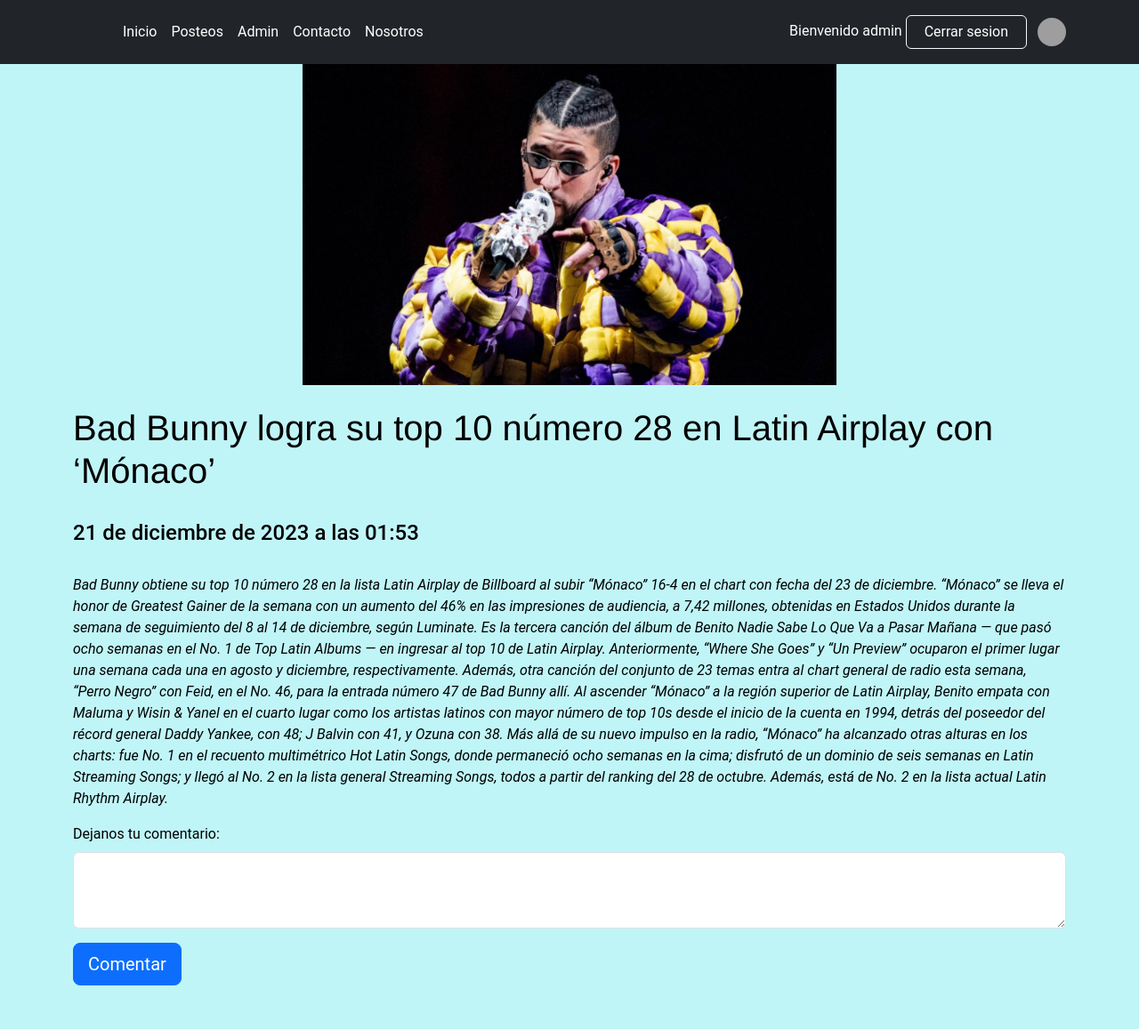
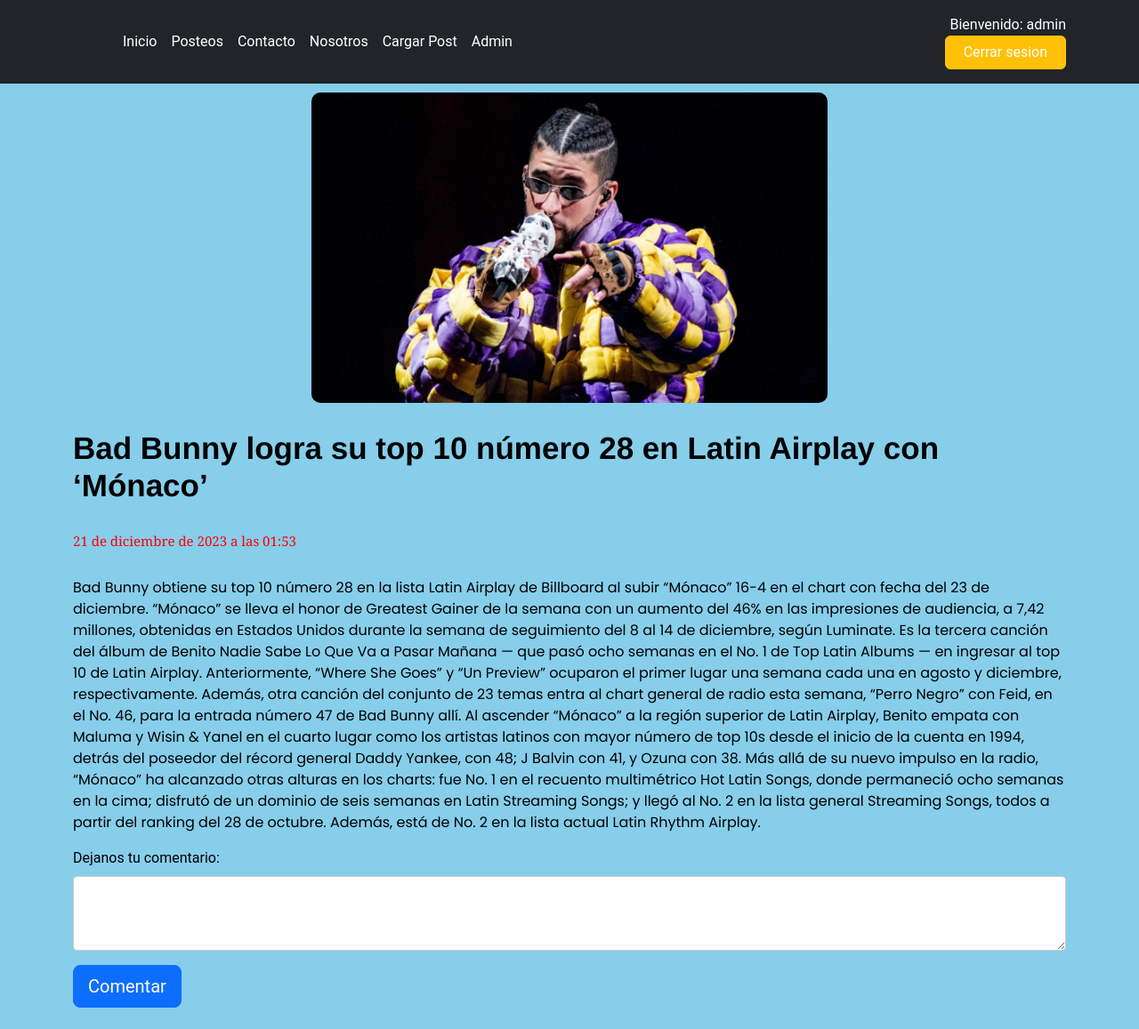
Before and after one commit to Rick1433/proyectoBlog-G4, a Django app: page /posts/post_detail/2 in a window 1280 px wide. Shown: the whole page at 89% size. Before the commit the page ends 1108 px from the top, so only its background shows below. Run offline with Django 4.2, Linux system fonts and the light colour scheme; a user stored in the database is signed in; data comes from the database, SQL or seed files in the repository; both versions use the stored data as it was after the commit; data that the repository does not hold is empty; grey boxes are pictures that could not be loaded.

Commit message:
actualizado-22-12

```diff
--- a/blog/apps/posts/urls.py
+++ b/blog/apps/posts/urls.py
@@ -19,4 +19,6 @@
         views.Modificar_Comentario.as_view(),
         name="modificar_comentario",
     ),
+
+    path("cargar/", views.Cargar_Post.as_view(), name="cargar_post"),
 ]
--- a/blog/apps/posts/views.py
+++ b/blog/apps/posts/views.py
@@ -4,9 +4,9 @@
 from .models import Post, Categoria, Comentario
 
 
-from django.views.generic import DeleteView, UpdateView
+from django.views.generic import DeleteView, UpdateView, CreateView
 
-from .forms import Formulario_Modificacion
+from .forms import Formulario_Modificacion, Form_Post
 
 
 def home_post(request):
@@ -74,3 +74,15 @@
     form_class = Formulario_Modificacion
     template_name = "comentarios/modificar.html"
     success_url = reverse_lazy("posts:post_realizado")
+
+
+class Cargar_Post(CreateView):
+    model = Post
+    template_name = "posts/cargar_post.html"
+    form_class = Form_Post
+    success_url = reverse_lazy("posts:post_realizado")
+
+    def form_valid(self, form):
+        post = form.save(commit=False)
+        post.usuario = self.request.user
+        return super(Cargar_Post, self).form_valid(form)
--- a/blog/static/css/main.css
+++ b/blog/static/css/main.css
@@ -1,7 +1,56 @@
+@import url('https://fonts.googleapis.com/css2?family=Merriweather&display=swap');
+@import url('https://fonts.googleapis.com/css2?family=Merriweather:wght@700&display=swap');
+@import url('https://fonts.googleapis.com/css2?family=Poppins&display=swap');
+
+
+.contenedor-encabezado{
+    display: flex;
+    justify-content: center;
+    margin-top: 5px;
+    padding: 35px;
+}
+
+.imagen-1{
+    margin-right: 10px;
+}
+
+.imagen-2{
+    margin-right: 10px;
+}
+
+.cont-tex-portada{
+    margin: 150px auto;
+    width: 70%;
+}
+
+#img-tex-portada{
+    max-width: 320px;
+    float: left;
+    border: 3px solid #ffffff;
+    border-radius: 10px;
+    margin-right: 25px;
+}
+
+#cuerpo-inicio{
+    color:#000000;
+    font-family: 'Merriweather', serif;
+    font-size: 15px;
+}
+
+#autor-text{
+    color:#000000;
+    font-weight: bold;
+    font-family: 'Merriweather', serif;
+    font-size: 15px;
+}
+
 body {
-    background-color: rgba(173, 242, 247, 0.76);
+    background-color:skyblue;
     color: rgb(0, 0, 0);
     font-family: "Roboto", 'Times New Roman', Times, serif;
+    display: grid;
+    min-height: 100vh;
+    grid-template-rows: auto 1fr auto;
 }
 
 #inicio{
@@ -11,28 +60,47 @@
 }
 
 .card_border{
-    border: 2px solid #000000; /* Grosor y color del borde */
-    border-radius: 10px; /* Radio de las esquinas del borde */
+    border: 2px;
+    border-radius: 10px;
 }
 
 .imagen-responsiva {
     margin: auto;
-    border: 2px solid #ffffff; /* Grosor y color del borde */
+    border: 2px solid #ffffff;
     border-radius: 10px;
 }
 
-#tp{
-    color: black;
-    font-family: 'Franklin Gothic Medium', 'Arial Narrow', Arial, sans-serif
+.contenedor-imagen-posteo {
+    display: flex;
+    flex-direction: column;
+    padding: 10px;
+    width: 600px;
+    margin-left: auto;
+    margin-right: auto;
 }
 
-#posteo{
-    font-style: italic;
+.imagen-posteo {
+    width: 100%;
+    align-self: center;
+    border-radius: 10px;
 }
 
 
+
+#titulo-post{
+    color: black;
+    font-weight: bold;
+    font-family: 'Franklin Gothic Medium', 'Arial Narrow', Arial, sans-serif;
+    font-size: 35px
+
+}
+
+#cuerpo-posteo{
+    font-family: 'Poppins', sans-serif;
+}
+
 img {
-    max-width: 600px;
+    margin-bottom: 20px;
 
 }
 
@@ -57,3 +125,111 @@
     color: slategrey;
     font-size: small;
 }
+
+.custom-highlight{
+    font-family: "roboto", 'Times New Roman', Times, serif;
+}
+
+.dropdown{
+    margin: 1%;
+}
+
+.container li{
+    display: inline-block;
+    text-align: center;
+}
+
+.container li a:hover{
+    background: #ef8354;
+}
+
+.pie-de-pagina {
+    font-weight: bold;
+    font-size: 19px;
+    display: flex;
+    justify-content: center;
+    align-items: center;
+    padding: 3em 0;
+    text-align: center;
+    background-color: #f0f0f0;
+    width: 100%;
+    box-sizing: border-box;
+}
+
+.card-text-post {
+    color: #000000;
+    font-family: 'Merriweather', serif;
+    font-size: 15px;
+    line-height: 1.5;
+    margin-top: 35px;
+    margin-bottom: 10px;
+}
+
+.card-text-date{
+    font-family: Cambria, Cochin, Georgia, Times, 'Times New Roman', serif;
+    font-size: 15px;
+    line-height: 1.5;
+    margin-top: 30px;
+    margin-bottom: 10px;
+}
+
+#post-date{
+    color: red;
+    font-family: Cambria, Cochin, Georgia, Times, 'Times New Roman', serif;
+    font-size: 15px;
+}
+
+.crear-posteo-title {
+    font-size: 25px;
+    color: #333;
+    margin-bottom: 20px;
+    text-align: center;
+    line-height: 1;
+}
+
+
+#submit-postear{
+    background-color: #ffae00;
+    color: white;
+    padding: 10px 20px;
+    font-size: 16px;
+    border: none;
+    border-radius: 5px;
+    cursor: pointer;
+}
+
+#submit-postear:hover {
+    background-color: #45a049;
+}
+
+.form-control {
+    width: 100%;
+    padding: 5px;
+    margin-bottom: 5px;
+    border: 1px solid #ccc;
+    border-radius: 4px;
+    box-sizing: border-box;
+}
+
+#grupo{
+    padding: 1em 0;
+    text-align: center;
+    color: rgb(0, 0, 0);
+    font-family: cursive;
+}
+.acerca_de{
+    color:#000000;
+    margin-bottom: 100px;
+    text-align: center;
+    font-family: 'Merriweather', serif;
+    font-size: 20px;
+}
+
+.acerca_de_contenedor {
+    width: 600px;
+    height: 300px;
+    margin: 90px auto 0;
+    padding: 10px;
+    background-color: #f0f0f0;
+    border-radius: 10px;
+}
--- a/blog/templates/navbar.html
+++ b/blog/templates/navbar.html
@@ -10,18 +10,20 @@
             <ul class="nav col-12 col-lg-auto me-lg-auto mb-2 justify-content-center mb-md-0">
                 <li><a href="{% url 'posts:home_posts' %}" class="nav-link px-2 text-white">Inicio</a></li>
                 <li><a href="{% url 'posts:post_realizado' %}" class="nav-link px-2 text-white">Posteos</a></li>
+                <li><a href="{% url "contactanos" %}" class="nav-link px-2 text-white">Contacto</a></li>
+                <li><a href="{% url "acerca_de" %}" class="nav-link px-2 text-white">Nosotros</a></li>
                 {% if user.is_authenticated and user.is_staff %}
+                <li><a href="{% url 'posts:cargar_post' %}" class="nav-link px-2 text-white">Cargar Post</a></li>
                 <li><a href="{% url 'admin:index' %}" class="nav-link px-2 text-white">Admin</a></li>
                 {% endif%}
-                <li><a href="{% url "contactanos" %}" class="nav-link px-2 text-white">Contacto</a></li>
-                <li><a href="{% url "acerca_de" %}" class="nav-link px-2 text-white">Nosotros</a></li>
             </ul>
             <div class="text-end">
                 {% if user.is_authenticated %}
-                Bienvenido {{ user.username }}
-                <button type="button" class="btn btn-outline-light me-2"><a href="{% url 'logout' %}"
-                        class="nav-link px-2 text-white">Cerrar sesion</a></button>
-                <img src="https://github.com/mdo.png" alt="mdo" width="32" height="32" class="rounded-circle">
+                                    <div class="card-text">
+                                        Bienvenido: {{ user.username }}
+                                    </div>
+                <button type="button" class="btn btn-warning"><a href="{% url 'logout' %}"
+                        class="nav-link px-2 text-white custom-highlight">Cerrar sesion</a></button>
                 {% else %}
                 <button type="button" class="btn btn-outline-light me-2"><a href="{% url 'login' %}"
                         class="nav-link px-2 text-white">Iniciar sesion</a></button>
--- a/blog/templates/posts/post_detail.html
+++ b/blog/templates/posts/post_detail.html
@@ -5,13 +5,16 @@
 {% endblock titulo %}
 
 {% block contenido %}
-<center><img src="{{post.imagen.url}}" alt="nota"></center>
+
+    <div class="contenedor-imagen-posteo">
+        <img class="imagen-posteo" src="{{post.imagen.url}}" alt="nota">
+    </div>
+
+<h1 id="titulo-post">{{post.titulo}}</h1>
 <br>
-<h1 id="tp">{{post.titulo}}</h1>
+<h4 id="post-date">{{post.fecha_creacion}}</h4>
 <br>
-<h4>{{post.fecha_creacion}}</h4>
-<br>
-<p id="posteo">{{post.cuerpo}}</p>
+<p id="cuerpo-posteo">{{post.cuerpo}}</p>
 <!-- Formulario de comentarios -->
 {% if user.is_authenticated %}
 <form action="{% url 'posts:comentar' %}" method="POST">
```
Also changed, not shown: blog/apps/posts/forms.py (+18 -1 lines), blog/templates/acerca_de.html (+19 -5 lines), blog/templates/contacto.html (+5 -13 lines), blog/templates/home.html (+35 -6 lines), blog/templates/posts/cargar_post.html (added, +16 -0 lines), blog/templates/posts/post.html (+17 -7 lines), blog/blog/urls.py (line endings or trailing spaces), blog/blog/views.py (line endings or trailing spaces), blog/db.sqlite3, blog/media/posts/Daddy-Yankee.jpg (added).
